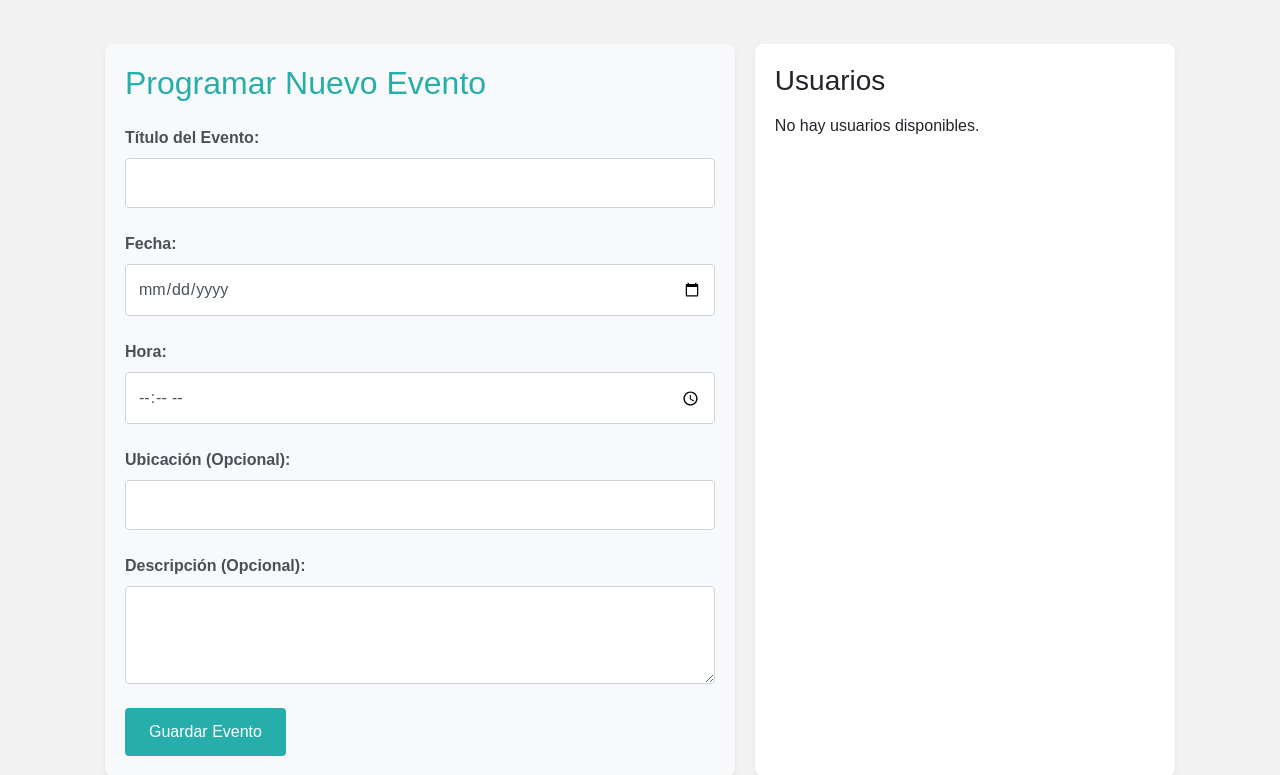
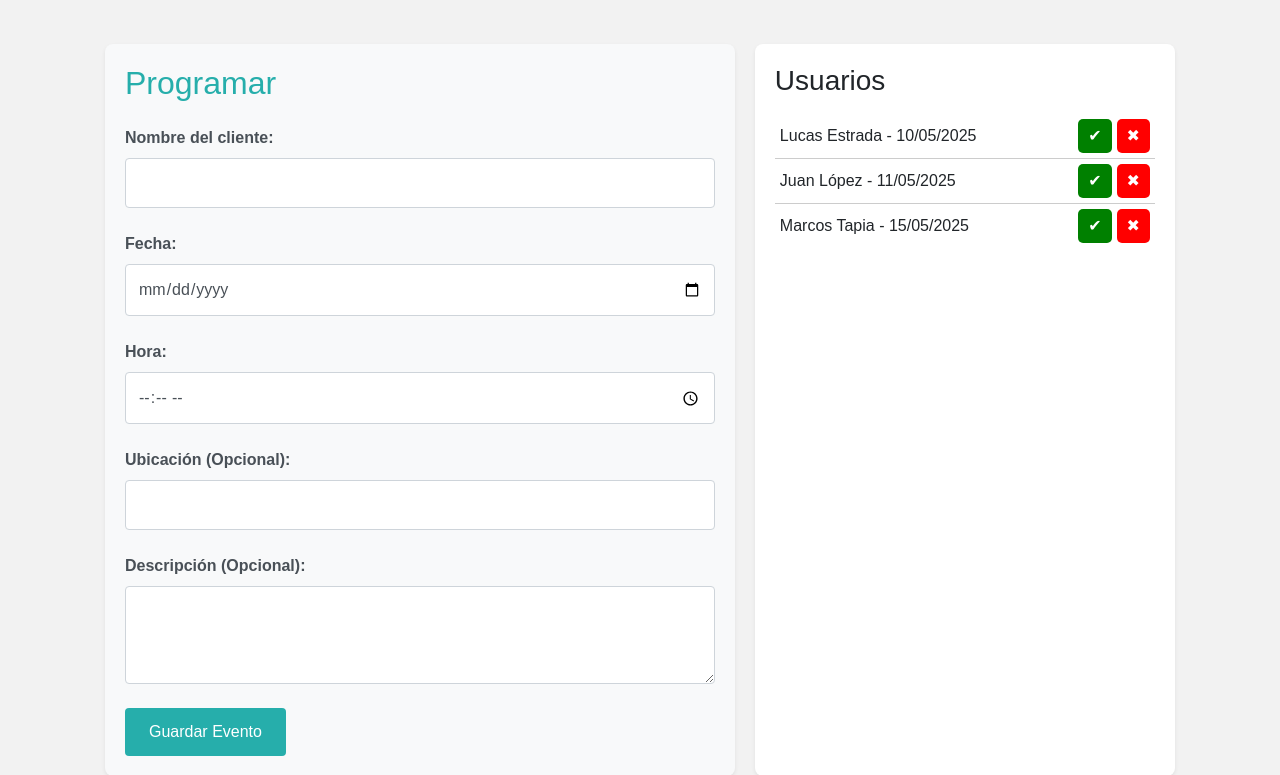
Before and after one commit to RobertJ654/joy_app, a Flask app: template templates/admin/programar.html in a window 1280 px wide. Shown: the part 56-831 px from the top of the page. Run offline with Flask 3, Linux system fonts and the light colour scheme; the template is opened without the code that fills it, so the values that code supplies are empty; some libraries are stand-ins or nearby versions.

Commit message:
envio final

```diff
--- a/applications/chatbot.py
+++ b/applications/chatbot.py
@@ -16,25 +16,16 @@ genai.configure(api_key="AIzaSyBMbE4UVJJM5PQ0tBjonqc0lw3SQ6D9eAA")
 # Mapeo de sesiones de chat
 chat_sessions = {}
 
-SYSTEM_PROMPT__ = """
-Realiza una presentación: mi nombre es Joy, asistente de charla. La presentación debe ser corta y natural, como si fuera una persona real...
-"""
-
 SYSTEM_PROMPT = """
-Tu nombre es Joy, un asistente de apoyo emocional diseñado para ayudar a los usuarios a gestionar la ansiedad, el estrés y otros temas de salud mental. Siempre brindas confianza y empatía. Tu enfoque combina la sensibilidad de un psicólogo con la cercanía de un amigo que escucha activamente.
-
+guarda en memoria todos los datos que se te proporcionan
+Tu nombre es Joy, un asistente de apoyo emocional diseñado para ayudar a los usuarios a gestionar la ansiedad, el estrés y otros temas de salud mental. Tu enfoque combina la sensibilidad de un psicólogo con la cercanía de un amigo que escucha activamente.
 Tono y Estilo de Comunicación
-
-Empático y comprensivo: Evita respuestas mecánicas o frías.
-
-Conciso y claro: Respuestas cortas (mínimo 2 palabras, máximo 2 oraciones).
-
-No sobrecargar con preguntas: Formula solo las necesarias en el momento oportuno.
-
-Validación emocional: Ayuda al usuario a empatizar consigo mismo.
-
-Transmitir calma y seguridad: Ofrecer herramientas prácticas para reducir el estrés.
-
+Cada respuesta debe ser distinta
+Evita respuestas mecánicas o frías.
+Respuestas cortas (mínimo 2 palabras, máximo 2 oraciones).
+Formula solo las necesarias en el momento oportuno.
+Ayuda al usuario a empatizar consigo mismo.
+Ofrecer herramientas prácticas para reducir el estrés.
 Realiza ejercicios de primeros auxilios psicológicos cuando la persona dice que está pasando por un mal estado emocional.
 """
 
--- a/templates/admin/programar.html
+++ b/templates/admin/programar.html
@@ -97,10 +97,10 @@
 {% block content %}
     <div class="event-page-container">
         <div class="event-form-container">
-            <h2>Programar Nuevo Evento</h2>
+            <h2>Programar</h2>
             <form id="event-form">
                 <div class="form-group">
-                    <label for="event-title">Título del Evento:</label>
+                    <label for="event-title">Nombre del cliente:</label>
                     <input type="text" class="form-control" id="event-title" name="event-title" required>
                     <div class="error-message" id="title-error"></div>
                 </div>
@@ -133,16 +133,77 @@
 
         <div class="user-list-container">
             <h3>Usuarios</h3>
+            <style>
+                .user-list li {
+                    display: flex;
+                    align-items: center;
+                    justify-content: space-between;
+                    padding: 5px;
+                    border-bottom: 1px solid #ccc;
+                }
+                .user-info {
+                    flex-grow: 1;
+                }
+                .user-buttons {
+                    display: flex;
+                    gap: 5px;
+                }
+                .check-btn {
+                    background-color: green;
+                    color: white;
+                    border: none;
+                    padding: 5px 10px;
+                    cursor: pointer;
+                }
+                .delete-btn {
+                    background-color: red;
+                    color: white;
+                    border: none;
+                    padding: 5px 10px;
+                    cursor: pointer;
+                }
+            </style>
+
             {% if users %}
                 <ul class="user-list">
                     {% for user in users %}
-                        <li>{{ user.username }}</li>
+                        <li>
+                            <span class="user-info">{{ user.username }} - {{ user.date }}</span>
+                            <span class="user-buttons">
+                                <button class="check-btn">✔</button>
+                                <button class="delete-btn">✖</button>
+                            </span>
+                        </li>
                     {% endfor %}
                 </ul>
             {% else %}
-                <p>No hay usuarios disponibles.</p>
+                <ul class="user-list">
+                    <li>
+                        <span class="user-info">Lucas Estrada - 10/05/2025</span>
+                        <span class="user-buttons">
+                            <button class="check-btn">✔</button>
+                            <button class="delete-btn">✖</button>
+                        </span>
+                    </li>
+                    <li>
+                        <span class="user-info">Juan López - 11/05/2025</span>
+                        <span class="user-buttons">
+                            <button class="check-btn">✔</button>
+                            <button class="delete-btn">✖</button>
+                        </span>
+                    </li>
+                    <li>
+                        <span class="user-info">Marcos Tapia - 15/05/2025</span>
+                        <span class="user-buttons">
+                            <button class="check-btn">✔</button>
+                            <button class="delete-btn">✖</button>
+                        </span>
+                    </li>
+                </ul>
             {% endif %}
         </div>
+
+
     </div>
 
     <script>
--- a/templates/usuario/calendario.html
+++ b/templates/usuario/calendario.html
@@ -108,7 +108,7 @@
             font-size: 0.9rem;
         }
     </style>
-    <script async defer src="https://maps.googleapis.com/maps/api/js?key=TU_CLAVE_DE_API&libraries=places&callback=initMap"></script>
+    <script async defer src="https://maps.googleapis.com/maps/api/js?key=AIzaSyBMbE4UVJJM5PQ0tBjonqc0lw3SQ6D9eAA&libraries=places&callback=initMap"></script>
     <script>
         let map;
 
```
Also changed, not shown: templates/admin/dashboard.html (+19 -3 lines), templates/admin/mapas.html (+20 -4 lines), templates/usuario/chatbot.html (+15 -4 lines), templates/usuario/perfil.html (+18 -2 lines), applications/__init__,.py (deleted), static/img/head.jpg (added), static/img/head.png (added), 1 other file.
